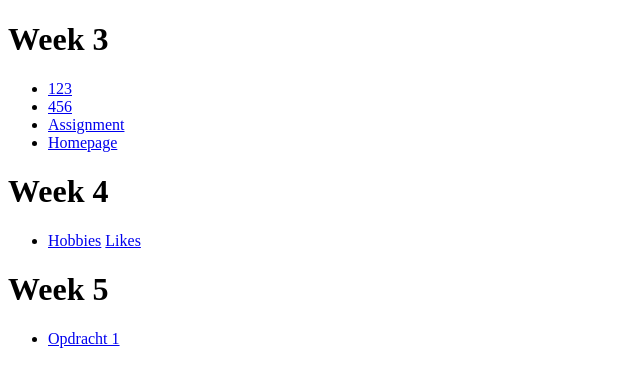
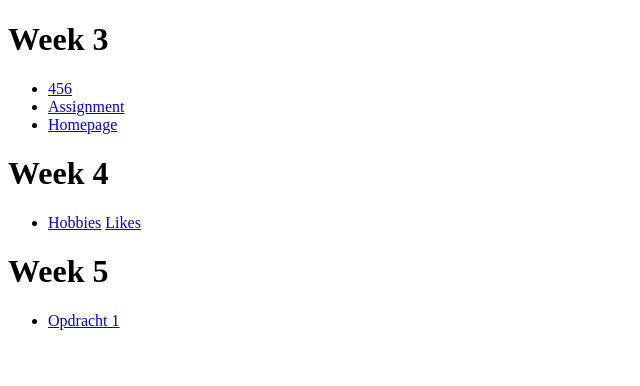
Before and after one commit to r0879266/Web-Development-Noah-Foulon, a plain HTML site: page index.html in a window 1280 px wide. Shown: the whole page, without its empty margins (0-640 px from the left). Drawn offline with Linux system fonts and the light colour scheme.

Commit message:
Update index.html

```diff
--- a/index.html
+++ b/index.html
@@ -7,7 +7,6 @@
 <body>
 <h1>Week 3</h1>
 <ul>
-        <li><a href="Week%203/123Noah.html">123</a></li>
         <li><a href="Week%203/456.html">456</a></li>
         <li><a href="Week%203/contact information assignment.html">Assignment</a></li>
         <li><a href="Week%203/personal homepage.html">Homepage</a></li>
```
